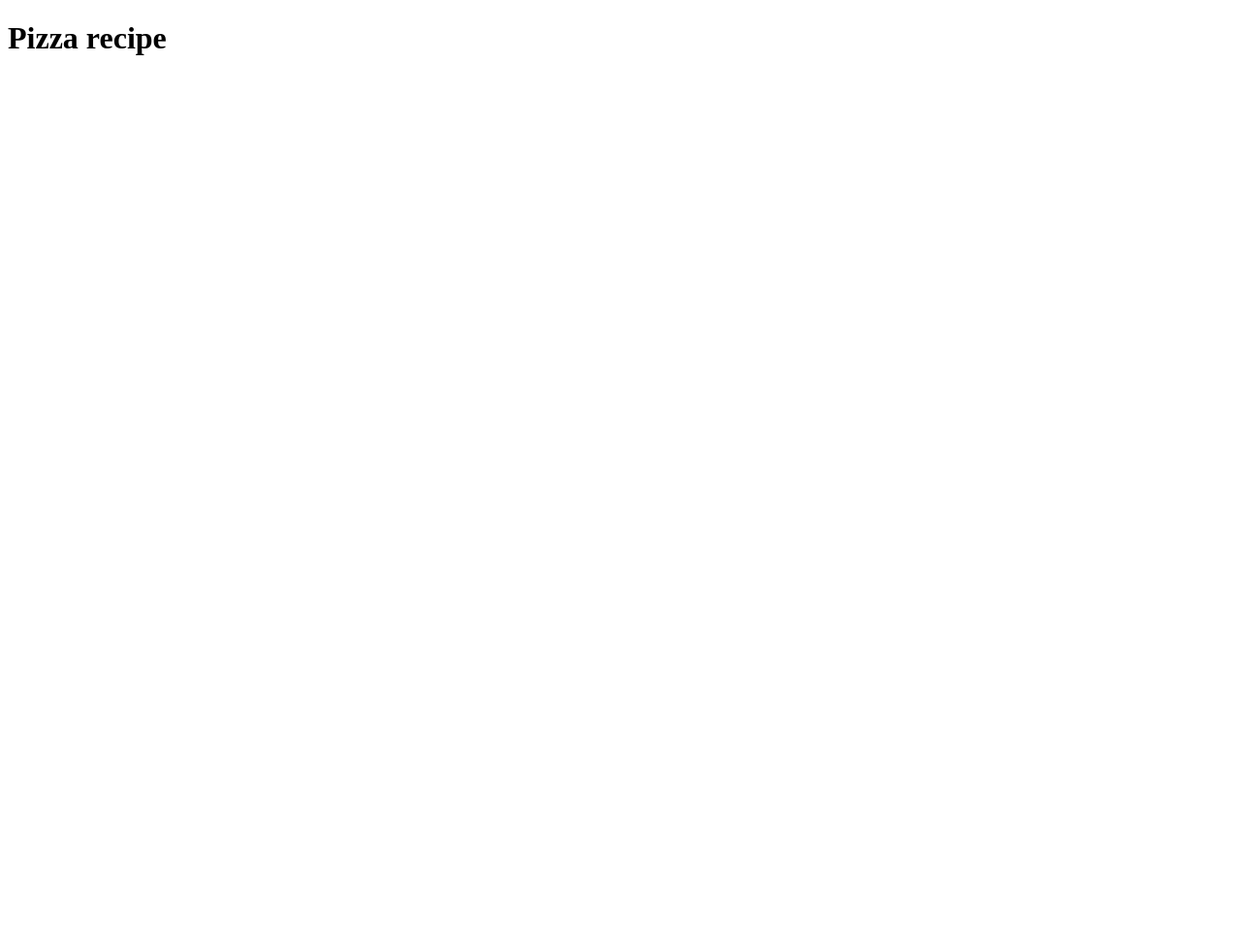
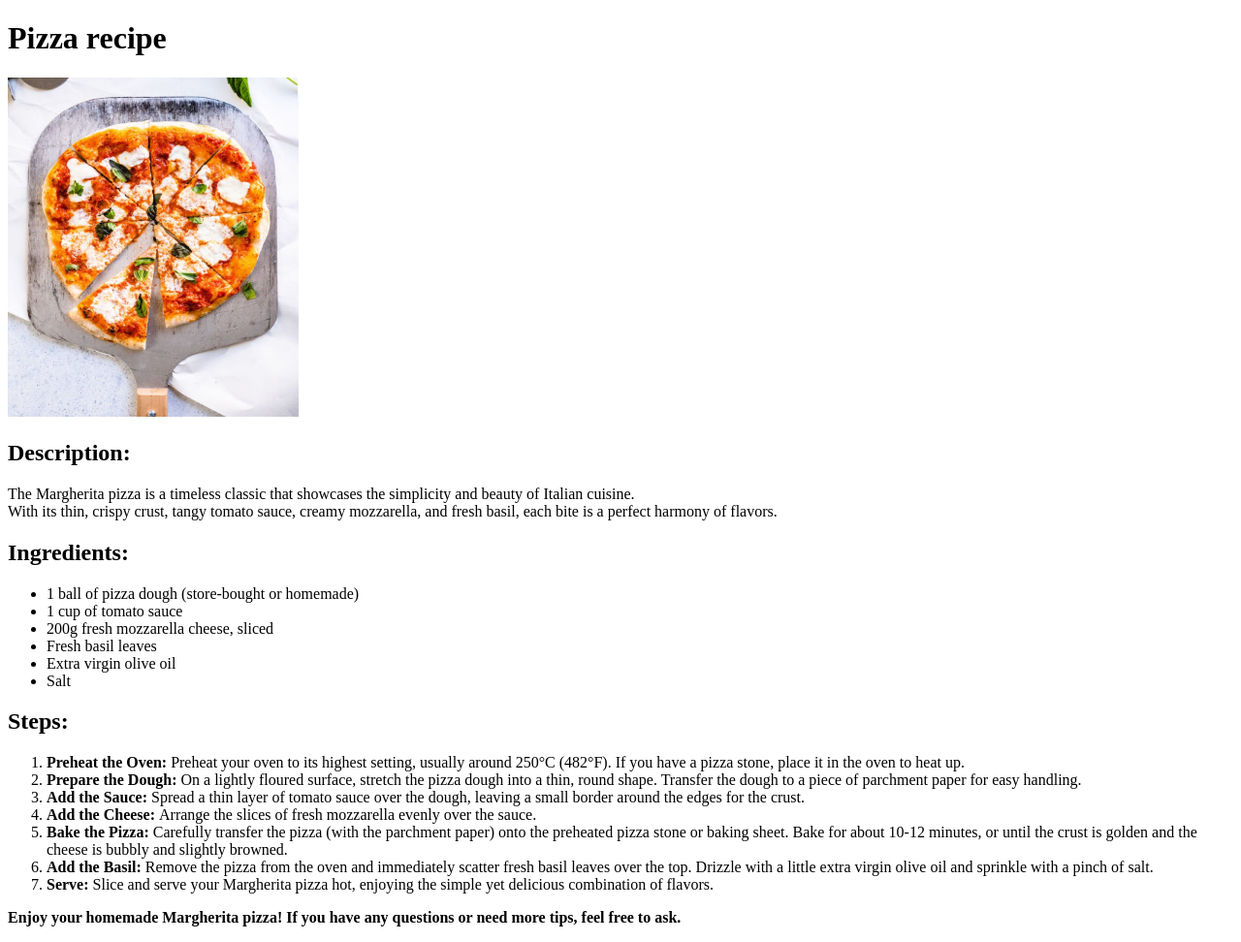
Before and after one commit to fwedee/odin-recipes, a plain HTML site: page recipes/pizza.html in a window 1280 px wide. Shown: the whole page at 97% size. Before the commit the page ends 800 px from the top, so only its background shows below. Drawn offline with Linux system fonts and the light colour scheme.

Commit message:
Iteration 3: recipe page content

```diff
--- a/recipes/pizza.html
+++ b/recipes/pizza.html
@@ -1,10 +1,74 @@
 <!DOCTYPE html>
 <html>
-<head>
+  <head>
     <meta charset="UTF-8" />
     <title>Pizza recipe</title>
-</head>
-<body>
+  </head>
+  <body>
     <h1>Pizza recipe</h1>
-</body>
+    <img
+      src="../img/Margherita-Pizza.jpg"
+      style="width: 300px; height: 350px"
+      alt="Margherita-Pizza"
+    />
+    <h2>Description:</h2>
+    <p>
+      The Margherita pizza is a timeless classic that showcases the simplicity
+      and beauty of Italian cuisine.
+      <br />
+      With its thin, crispy crust, tangy tomato sauce, creamy mozzarella, and
+      fresh basil, each bite is a perfect harmony of flavors.
+    </p>
+    <h2>Ingredients:</h2>
+    <ul>
+      <li>1 ball of pizza dough (store-bought or homemade)</li>
+      <li>1 cup of tomato sauce</li>
+      <li>200g fresh mozzarella cheese, sliced</li>
+      <li>Fresh basil leaves</li>
+      <li>Extra virgin olive oil</li>
+      <li>Salt</li>
+    </ul>
+    <h2>Steps:</h2>
+    <ol>
+      <li>
+        <strong>Preheat the Oven: </strong> Preheat your oven to its highest
+        setting, usually around 250°C (482°F). If you have a pizza stone, place
+        it in the oven to heat up.
+      </li>
+      <li>
+        <strong>Prepare the Dough: </strong>On a lightly floured surface,
+        stretch the pizza dough into a thin, round shape. Transfer the dough to
+        a piece of parchment paper for easy handling.
+      </li>
+      <li>
+        <strong>Add the Sauce: </strong>Spread a thin layer of tomato sauce over
+        the dough, leaving a small border around the edges for the crust.
+      </li>
+      <li>
+        <strong>Add the Cheese: </strong> Arrange the slices of fresh mozzarella
+        evenly over the sauce.
+      </li>
+      <li>
+        <strong>Bake the Pizza: </strong>Carefully transfer the pizza (with the
+        parchment paper) onto the preheated pizza stone or baking sheet. Bake
+        for about 10-12 minutes, or until the crust is golden and the cheese is
+        bubbly and slightly browned.
+      </li>
+      <li>
+        <strong>Add the Basil: </strong>Remove the pizza from the oven and
+        immediately scatter fresh basil leaves over the top. Drizzle with a
+        little extra virgin olive oil and sprinkle with a pinch of salt.
+      </li>
+      <li>
+        <strong>Serve: </strong>Slice and serve your Margherita pizza hot,
+        enjoying the simple yet delicious combination of flavors.
+      </li>
+    </ol>
+    <p>
+      <strong>
+        Enjoy your homemade Margherita pizza! If you have any questions or need
+        more tips, feel free to ask.
+      </strong>
+    </p>
+  </body>
 </html>
```
Also changed, not shown: img/Margherita-Pizza.jpg (added).
